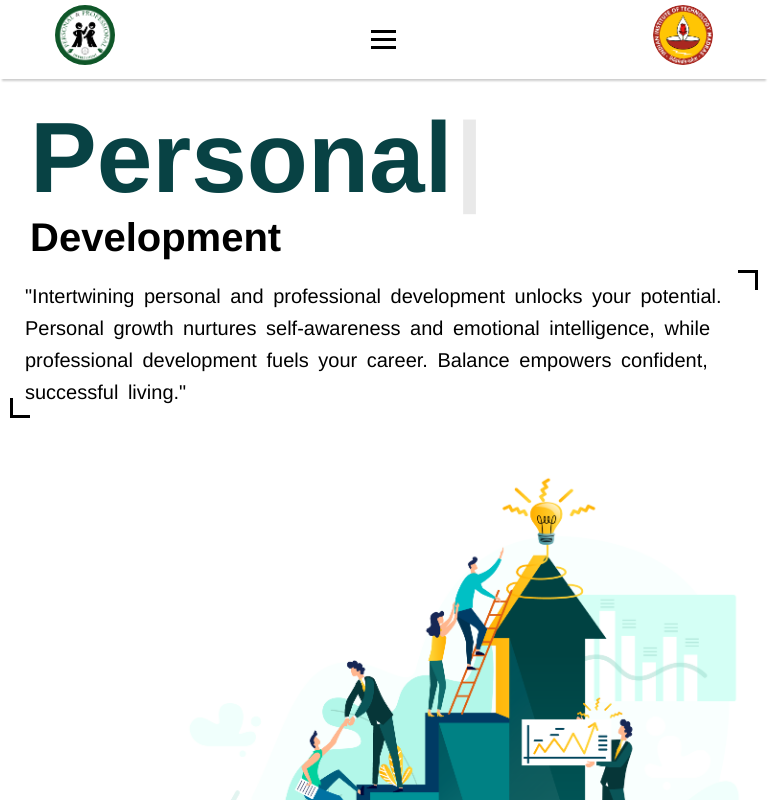
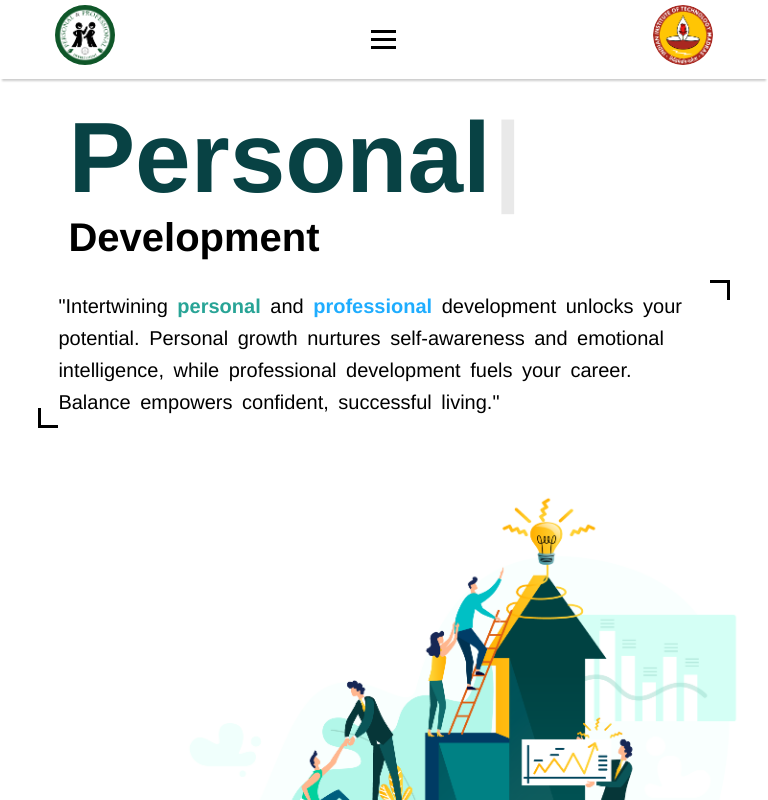
Before and after one commit to amansingh88688/PPD-IITM, a React (Create React App) app: page / in a window 768 px wide. Shown: the top 800 px of the page. Built offline with nearby package versions, Linux system fonts and the light colour scheme.

Commit message:
change colors

```diff
--- a/src/components/homepage/Homepage.css
+++ b/src/components/homepage/Homepage.css
@@ -1,6 +1,6 @@
 
 .main-heading{
-    margin: 50px;
+    margin-left: 100px;
     font-size: 100px;
     font-weight: bold;
 }
@@ -16,21 +16,35 @@
     justify-content: center;
     align-items: center;
     margin-top: 100px;
+    margin-bottom: 100px;
     width: 100%;
 }
+.first-col{
+    width: 90%;
+}
+.personal-text{
+    color: #28A496;
+    font-weight: bold;
+}
+.profess-text{
+    color: #1FADFF;
+    font-weight: bold;
+}
 .first-section img {
-    width: 700px;
-    height: 500px;
+    width: 600px;
+    height: 450px;
 }
 .first-section h1{
     width: fit-content;
 }
 .first-section p {
-    margin: 50px;
+    margin: 10px;
+    margin-left: 100px;
+    margin-right: 50px;
     font-size: 20px;
     word-spacing: 4px;
     line-height: 2rem;
-    padding: 10px 15px;
+    padding: 10px 20px;
 }
 .first-section p, .seventh-section p, .eighth-section p, .ninth-section p {
     background:
@@ -230,11 +244,14 @@
 
 @media only screen and (max-width: 1024px) {
     .main-heading {
-        margin: 0;
+        margin: 20px;
     }
     .first-section {
         display: block;
         margin-top: 100px;
+    }
+    .first-col{
+        margin-left: 20px;
     }
     .first-section h1{
         font-size: 40px;
@@ -244,7 +261,7 @@
         font-size: 55px;
     }
     .first-section p {
-        margin: 10px;
+        margin: 20px 0px;
     }
     .first-section img {
         width: 100%;
@@ -323,6 +340,10 @@
     .main-heading span {
         font-size: 100px;
     }
+    .first-col{
+        margin: auto;
+    }
+
     .hover-card{
         display: grid;
         grid-template-columns: repeat(2, 1fr);
```
Also changed, not shown: src/components/homepage/Homepage.js (line endings or trailing spaces).
